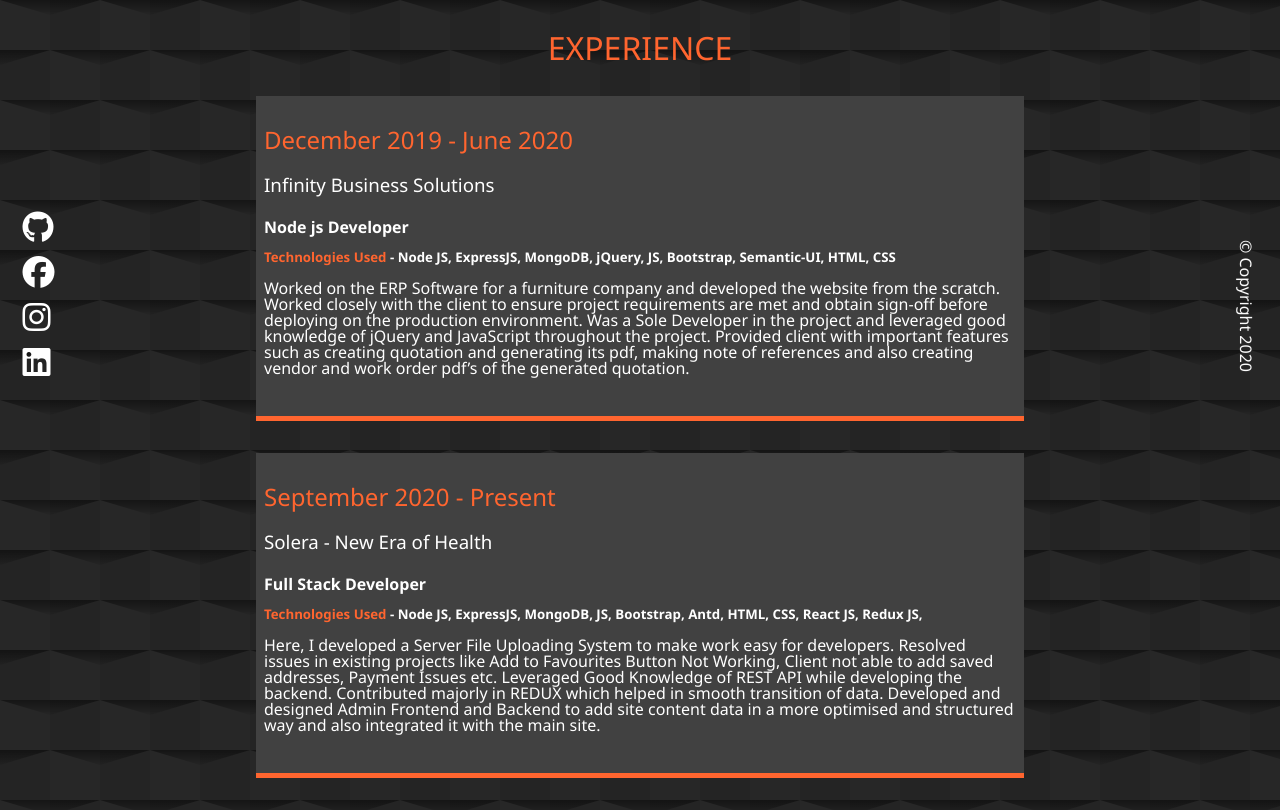
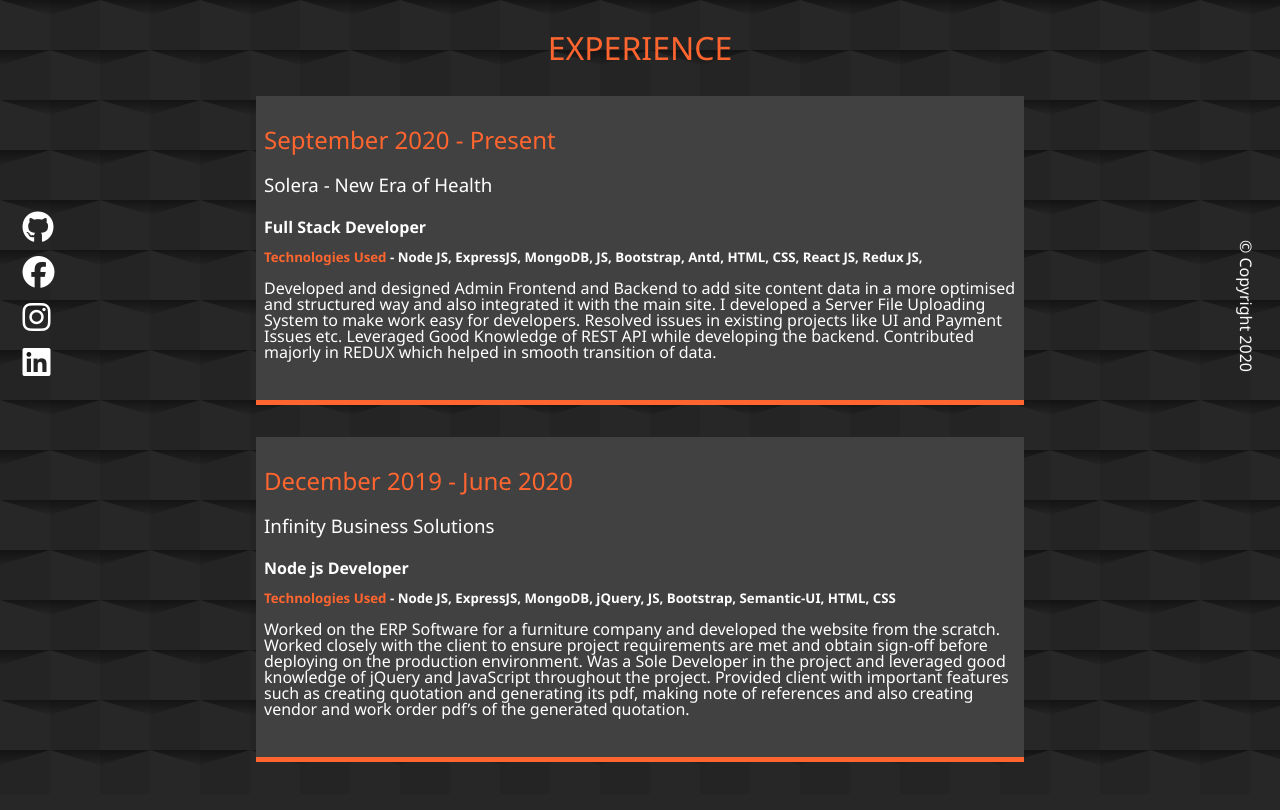
Before and after one commit to nimitMehta/nimitMehta.github.io, a plain HTML site: page about.html in a window 1280 px wide. Shown: the part 400-1210 px from the top of the page. Drawn offline with Linux system fonts and the light colour scheme.

Commit message:
ui changed

```diff
--- a/about.html
+++ b/about.html
@@ -45,6 +45,28 @@
         <h1 class="text-secondary about__center">EXPERIENCE</h1>
         <div class="jobs">
           <div class="jobs__job">
+            <h2 class="text-secondary">September 2020 - Present</h2>
+            <h3>Solera - New Era of Health</h3>
+            <h4>Full Stack Developer</h4>
+            <h5>
+              <span class="text-secondary">Technologies Used</span> -
+              <span
+                >Node JS, ExpressJS, MongoDB, JS, Bootstrap, Antd, HTML, CSS,
+                React JS, Redux JS,</span
+              >
+            </h5>
+            <p>
+              Developed and designed Admin Frontend and Backend to add site
+              content data in a more optimised and structured way and also
+              integrated it with the main site. I developed a Server File
+              Uploading System to make work easy for developers. Resolved issues
+              in existing projects like UI and Payment Issues etc. Leveraged
+              Good Knowledge of REST API while developing the backend.
+              Contributed majorly in REDUX which helped in smooth transition of
+              data.
+            </p>
+          </div>
+          <div class="jobs__job">
             <h2 class="text-secondary">December 2019 - June 2020</h2>
             <h3>Infinity Business Solutions</h3>
             <h4>Node js Developer</h4>
@@ -65,29 +87,6 @@
               such as creating quotation and generating its pdf, making note of
               references and also creating vendor and work order pdf’s of the
               generated quotation.
-            </p>
-          </div>
-          <div class="jobs__job">
-            <h2 class="text-secondary">September 2020 - Present</h2>
-            <h3>Solera - New Era of Health</h3>
-            <h4>Full Stack Developer</h4>
-            <h5>
-              <span class="text-secondary">Technologies Used</span> -
-              <span
-                >Node JS, ExpressJS, MongoDB, JS, Bootstrap, Antd, HTML, CSS,
-                React JS, Redux JS,</span
-              >
-            </h5>
-            <p>
-              Here, I developed a Server File Uploading System to make work easy
-              for developers. Resolved issues in existing projects like Add to
-              Favourites Button Not Working, Client not able to add saved
-              addresses, Payment Issues etc. Leveraged Good Knowledge of REST
-              API while developing the backend. Contributed majorly in REDUX
-              which helped in smooth transition of data. Developed and designed
-              Admin Frontend and Backend to add site content data in a more
-              optimised and structured way and also integrated it with the main
-              site.
             </p>
           </div>
         </div>
```
